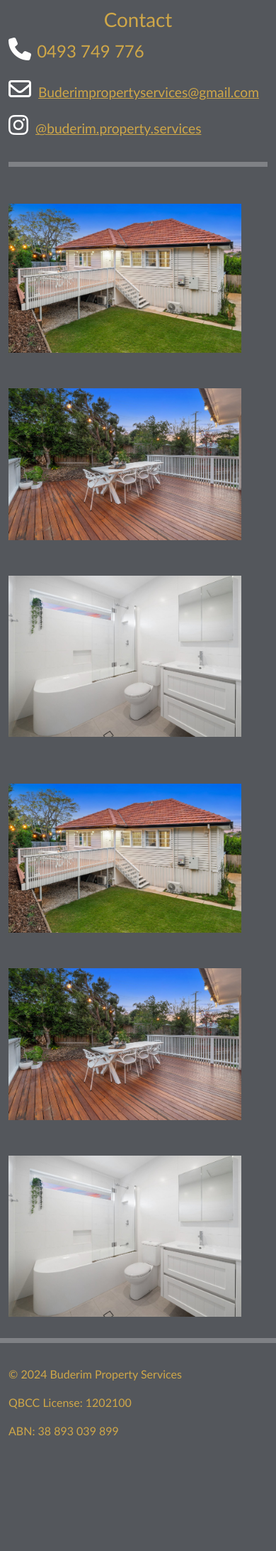
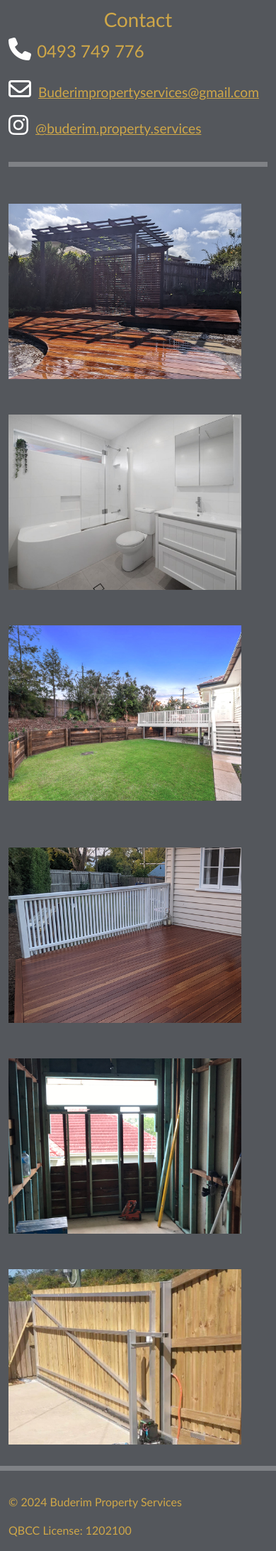
Before and after one commit to J-Shan-ahan/bps, a Flask app: page / in a window 390 px wide. Shown: the part 539-2724 px from the top of the page at 71% size. Before the commit the page ends 2561 px from the top, so only its background shows below. Run offline with Flask 3, Linux system fonts and the light colour scheme; some libraries are stand-ins or nearby versions.

Commit message:
mobile test

```diff
--- a/templates/index.html
+++ b/templates/index.html
@@ -13,8 +13,8 @@
     <script src="https://kit.fontawesome.com/8cb76001f2.js" crossorigin="anonymous"></script>
 
     <link rel="stylesheet" href="https://cdnjs.cloudflare.com/ajax/libs/font-awesome/4.7.0/css/font-awesome.min.css">
-    <!-- <link rel="stylesheet" href="styles.css">     -->
-    <link rel="stylesheet" href="{{ url_for('static', filename='styles.css') }}">
+    <link rel="stylesheet" href="styles.css">
+    <!-- <link rel="stylesheet" href="{{ url_for('static', filename='styles.css') }}"> -->
 
   </head>
 
@@ -85,17 +85,17 @@
         <div class="row mt-3 justify-content-center">
           <div class="col-md">
             <div class="box">
-              <img class="portfolio" src="static/01.jpeg">
+              <img class="portfolio" src="static/1.jpg">
             </div>
           </div>
           <div class="col-md">
             <div class="box">
-              <img class="portfolio" src="static/02.jpeg">
+              <img class="portfolio" src="static/2.jpg">
             </div>
           </div>
           <div class="col-md">
             <div class="box">
-              <img class="portfolio" src="static/03.jpeg">
+              <img class="portfolio" src="static/3.jpg">
             </div>
           </div>
         </div>
@@ -103,17 +103,17 @@
         <div class="row mt-3 justify-content-center">
           <div class="col-md">
             <div class="box">
-              <img class="portfolio" src="static/01.jpeg">
+              <img class="portfolio" src="static/4.jpg">
             </div>
           </div>
           <div class="col-md">
             <div class="box">
-              <img class="portfolio" src="static/02.jpeg">
+              <img class="portfolio" src="static/5.jpg">
             </div>
           </div>
           <div class="col-md">
             <div class="box">
-              <img class="portfolio" src="static/03.jpeg">
+              <img class="portfolio" src="static/6.jpg">
             </div>
           </div>
         </div>
```
Also changed, not shown: index.html (+6 -6 lines), static/01.jpeg (deleted), static/02.jpeg (deleted), static/03.jpeg (deleted), static/1.jpg (added), static/2.jpg (added), static/3.jpg (added), static/4.jpg (added), static/5.jpg (added), static/6.jpg (added).
